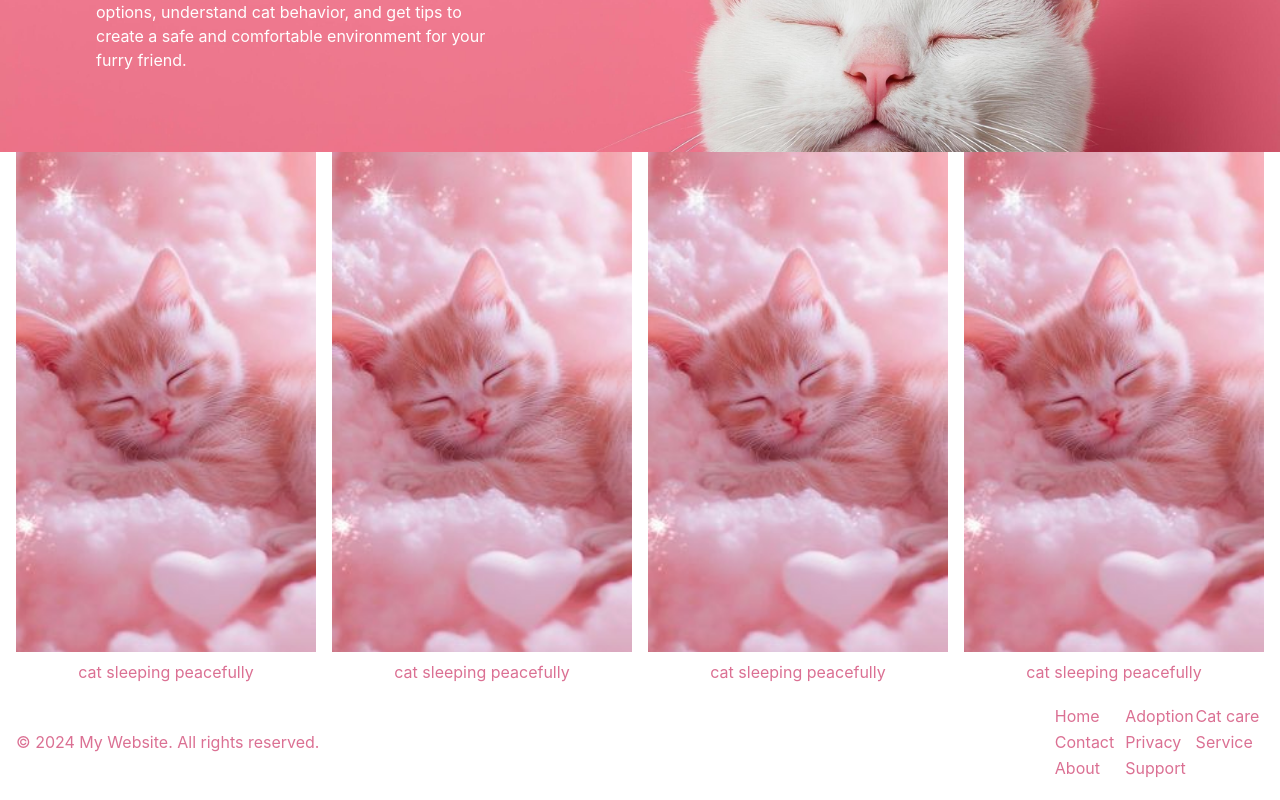
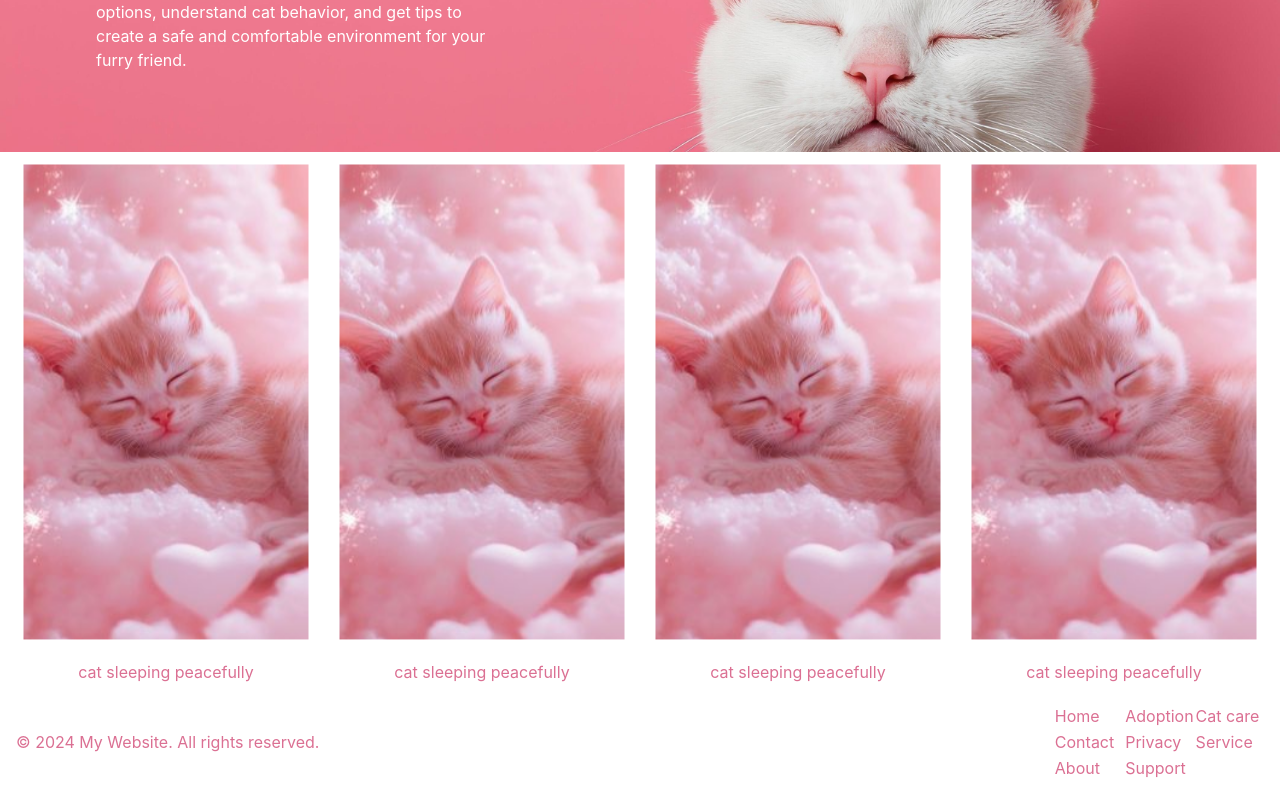
Before and after one commit to sahar-91/task3, a Next.js app: page / in a window 1280 px wide. Shown: the part 336-1136 px from the top of the page. Built offline with nearby package versions, Linux system fonts and the light colour scheme.

Commit message:
hover on grid

```diff
--- a/components/Grid.js
+++ b/components/Grid.js
@@ -10,13 +10,13 @@ export default function Grid() {
     return (
 
       <div className="container mx-auto px-4 text-[palevioletred]">
-      <div className="grid grid-cols-2 md:grid-cols-4 gap-4">
+      <div className="grid grid-cols-2 md:grid-cols-4 gap-4 overflow-hidden">
 
       {imgTxt.map((item, index) => (
         <div className="grid-item" key={index}>
           <img src={item.src} alt={item.text}
-            className="w-full h-125 object-cover" />
-          <p className="color-pa text-center mt-2">{item.text}</p>
+            className="w-full h-125 object-cover scale-95 hover:scale-110" />
+          <p className="color-pa text-center mt-2 hover:underline hover:cursor-pointer">{item.text}</p>
         </div>
       ))}
 
```
